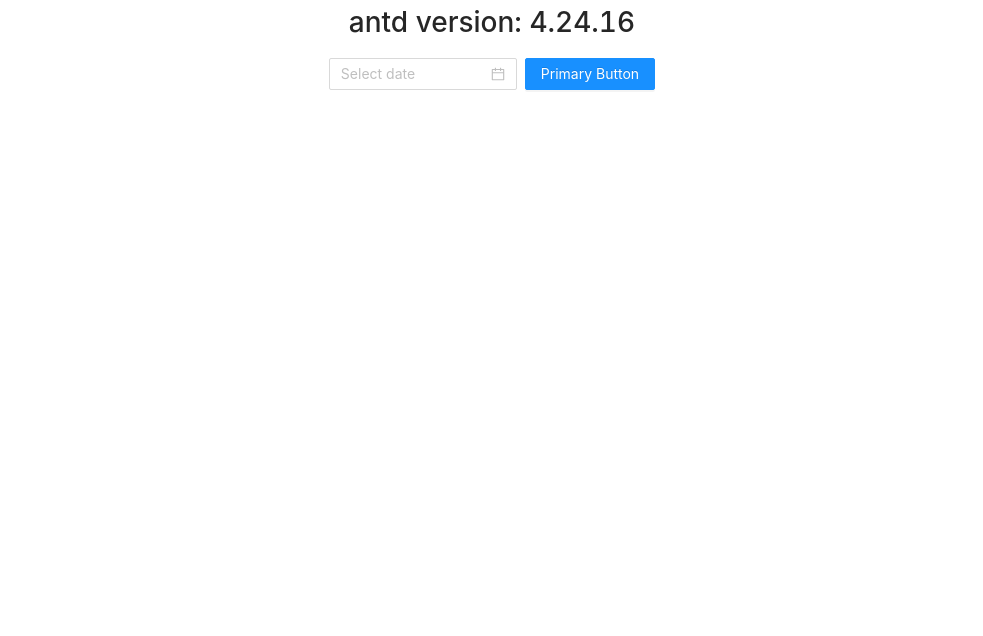
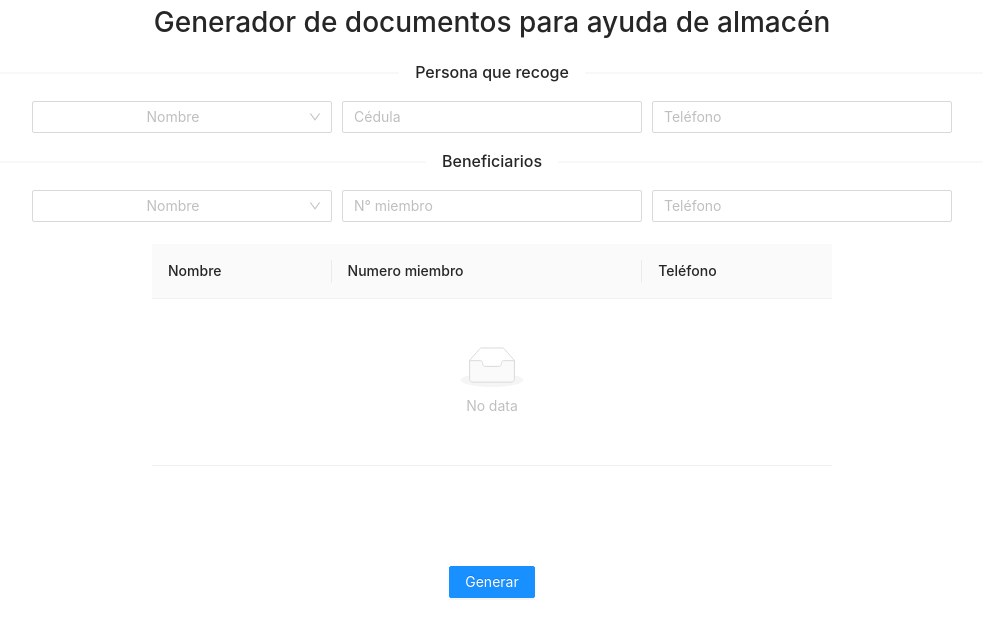
Before and after one commit to lizandro94/LasFlores, a React (Create React App) app in the folder LasFlores.Spa/: page / in a window 1280 px wide. Shown: the top 636 px of the page, without its empty margins (148-1131 px from the left). Built offline with nearby package versions, Linux system fonts and the light colour scheme.

Commit message:
Add form

```diff
--- /dev/null
+++ b/LasFlores.Spa/src/components/fasting/Beneficiaries.js
@@ -0,0 +1,44 @@
+import React from 'react';
+import { Select, Input, Divider, Table } from "antd";
+
+const Beneficiaries = () => {
+  const { Option } = Select;
+
+  const dataSource = [];
+
+  const columns = [
+    {
+      title: 'Nombre',
+      dataIndex: 'name',
+      key: 'name',
+    },
+    {
+      title: 'Numero miembro',
+      dataIndex: 'memberNumber',
+      key: 'memberNumber',
+    },
+    {
+      title: 'Teléfono',
+      dataIndex: 'phone',
+      key: 'phone',
+    },
+  ];
+
+  return (
+    <>
+      <Divider>Beneficiarios</Divider>
+      <Select style={{ width: 300, marginRight: 10 }} placeholder="Nombre">
+        <Option value="jack">Jack</Option>
+        <Option value="lucy">Lucy</Option>
+        <Option value="Yiminghe">yiminghe</Option>
+      </Select>
+      <Input style={{ width: 300, marginRight: 10 }} placeholder="N° miembro" />
+      <Input style={{ width: 300 }} placeholder="Teléfono" />
+
+      <br /><br />
+      <Table style={{paddingLeft: 300, paddingRight: 300}} dataSource={dataSource} columns={columns} />
+    </>
+  );
+};
+
+export default Beneficiaries;
--- a/LasFlores.Spa/src/components/fasting/DocumentsGenerator.js
+++ b/LasFlores.Spa/src/components/fasting/DocumentsGenerator.js
@@ -1,15 +1,16 @@
 import React from 'react';
-import { Button, DatePicker, version } from "antd";
+import Picker from './Picker';
+import Beneficiaries from './Beneficiaries';
+import { Button } from "antd";
 import "antd/dist/antd.css";
 
 const DocumentsGenerator = () => {
   return (
     <div className="App">
-      <h1>antd version: {version}</h1>
-      <DatePicker />
-      <Button type="primary" style={{ marginLeft: 8 }}>
-        Primary Button
-      </Button>
+      <h1>Generador de documentos para ayuda de almacén</h1>
+      <Picker />
+      <Beneficiaries />
+      <Button style={{ marginTop: 100 }} type="primary">Generar</Button>
     </div>
   );
 };
--- /dev/null
+++ b/LasFlores.Spa/src/components/fasting/Picker.js
@@ -0,0 +1,21 @@
+import React from 'react';
+import { Select, Input, Divider } from "antd";
+
+const Picker = () => {
+  const { Option } = Select;
+
+  return (
+    <>
+      <Divider>Persona que recoge</Divider>
+      <Select style={{ width: 300, marginRight: 10 }} placeholder="Nombre">
+        <Option value="jack">Jack</Option>
+        <Option value="lucy">Lucy</Option>
+        <Option value="Yiminghe">yiminghe</Option>
+      </Select>
+      <Input style={{ width: 300, marginRight: 10 }} placeholder="Cédula" />
+      <Input  style={{ width: 300 }} placeholder="Teléfono" />
+    </>
+  );
+};
+
+export default Picker;
```
